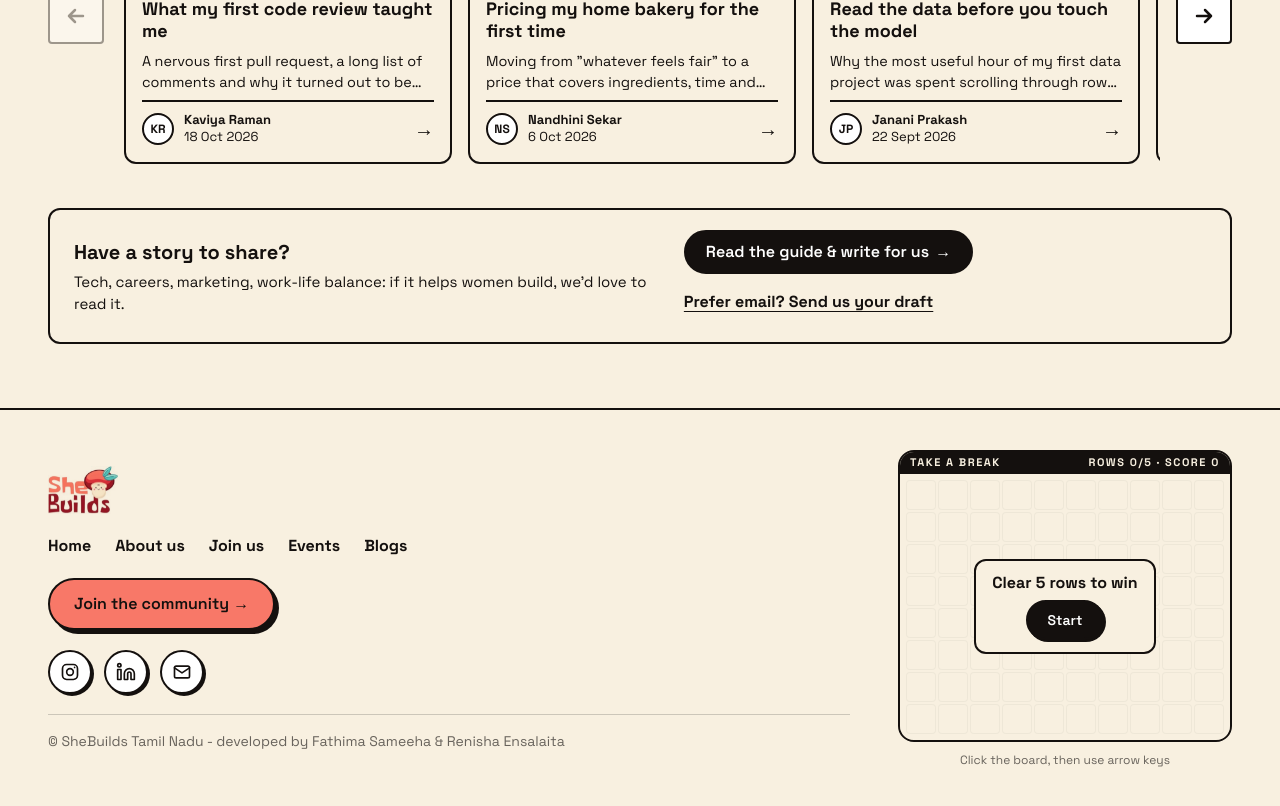
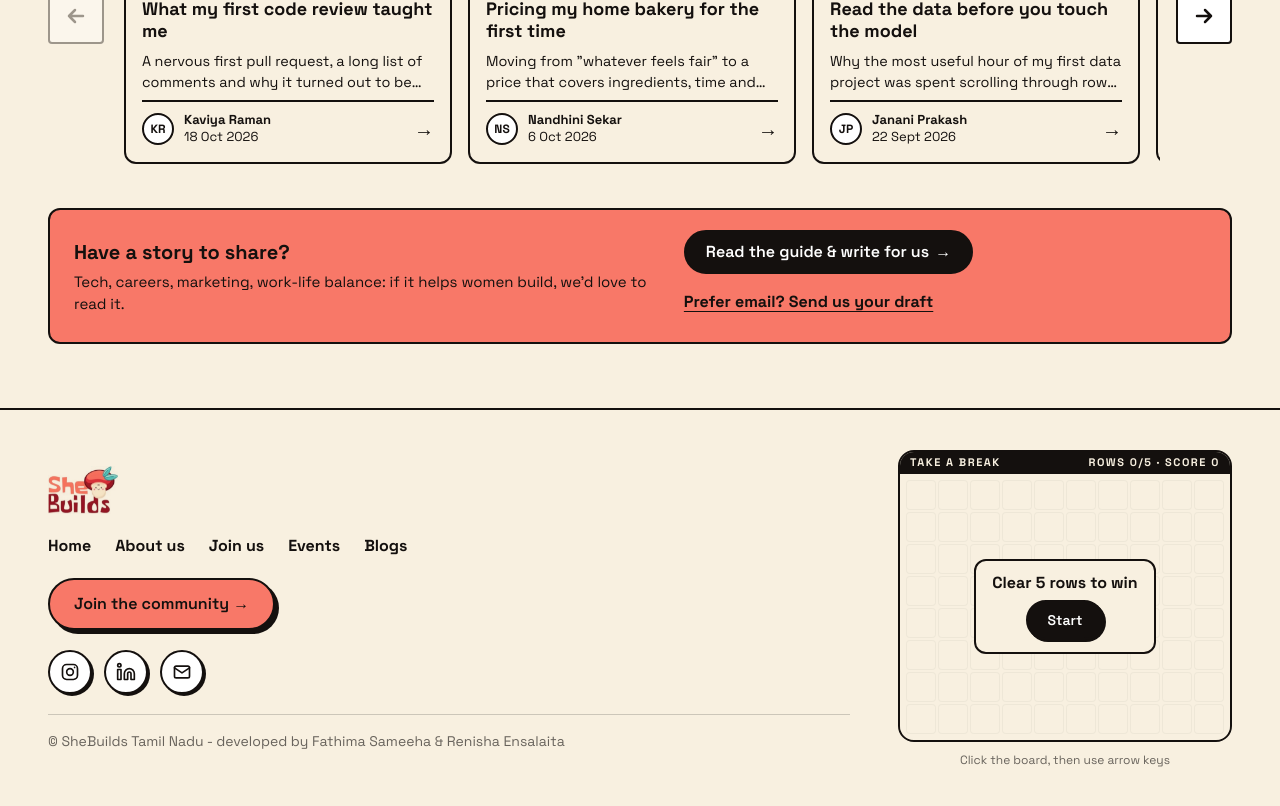
Before and after one commit to renisha18/sheBuildsTN, a React (Vite) app: page /#home in a window 1280 px wide. Shown: the part 4671-5477 px from the top of the page. Built offline with nearby package versions, Linux system fonts and the light colour scheme.

Commit message:
contribute box changes

```diff
--- /dev/null
+++ b/src/components/ContributeBox.css
@@ -0,0 +1,51 @@
+/* The "contribute" box (ContributeBox.jsx): the same colour as the "Join the community" button
+   (--color-accent), ink border and text, hard shadow. Stacks on phones, one row from md. */
+.contribute-box {
+  display: flex;
+  flex-direction: column;
+  align-items: flex-start;
+  gap: 1rem;
+  margin-top: 2rem;
+  padding: 1.25rem 1.5rem;
+  border: 2px solid var(--color-ink);
+  border-radius: var(--radius-md);
+  background: var(--color-accent);
+  box-shadow: var(--shadow-brutal);
+  color: var(--color-ink);
+  font-family: var(--font-body);
+}
+
+@media (width >= 48rem) {
+  .contribute-box {
+    flex-direction: row;
+    align-items: center;
+    justify-content: space-between;
+    gap: 1.5rem;
+  }
+}
+
+.contribute-box__text {
+  min-width: 0;
+}
+
+.contribute-box__title {
+  margin: 0 0 0.25rem;
+  font-family: var(--font-display);
+  font-size: 1.25rem;
+  font-weight: 700;
+  color: var(--color-ink);
+}
+
+.contribute-box__copy {
+  margin: 0;
+  font-size: 0.9375rem;
+  color: var(--color-ink);
+}
+
+.contribute-box__actions {
+  display: flex;
+  flex-wrap: wrap;
+  align-items: center;
+  gap: 0.5rem 1.25rem;
+  min-width: 0;
+}
--- /dev/null
+++ b/src/components/ContributeBox.jsx
@@ -0,0 +1,45 @@
+import './ContributeBox.css'
+// The black pill and the plain text link come from the Blogs styles
+import '../sections/blogs/Blogs.css'
+
+const NewTab = () => <span className="blogs__sr-only"> (opens in a new tab)</span>
+
+/**
+ * The "contribute" box: coral card, ink border, hard shadow, a black pill link. Used at the end of
+ * the All events timeline and as the Blogs "write for us" strip, so the two always match.
+ * title          the box's first line
+ * titleAs        its element: 'p' (default), 'h2', 'h3' ...
+ * text           optional line under the title
+ * linkLabel/href the pill (opens in a new tab)
+ * secondaryLabel/secondaryHref  optional plain link next to the pill (opens in a new tab)
+ * className      extra classes for placement
+ */
+export default function ContributeBox({ title, titleAs: Title = 'p', text, linkLabel, href, secondaryLabel, secondaryHref, className = '' }) {
+  return (
+    <div className={`contribute-box ${className}`.trim()}>
+      <div className="contribute-box__text">
+        <Title className="contribute-box__title">{title}</Title>
+        {text && <p className="contribute-box__copy">{text}</p>}
+      </div>
+      <div className="contribute-box__actions">
+        {/* Long label: allow it to wrap inside the pill on narrow phones instead of overflowing */}
+        <a
+          href={href}
+          target="_blank"
+          rel="noopener noreferrer"
+          className="blogs__pill blogs__pill--ink"
+          style={{ whiteSpace: 'normal', textAlign: 'center' }}
+        >
+          {linkLabel} <span aria-hidden="true">→</span>
+          <NewTab />
+        </a>
+        {secondaryLabel && secondaryHref && (
+          <a href={secondaryHref} target="_blank" rel="noopener noreferrer" className="blogs__text-link">
+            {secondaryLabel}
+            <NewTab />
+          </a>
+        )}
+      </div>
+    </div>
+  )
+}
--- a/src/sections/blogs/Blogs.css
+++ b/src/sections/blogs/Blogs.css
@@ -540,52 +540,6 @@ a.blogs__pill {
   text-decoration: none;
 }
 
-/* ---------- Write for us strip ---------- */
-.blogs__write {
-  display: flex;
-  flex-direction: column;
-  align-items: flex-start;
-  gap: 1rem;
-  margin-top: 2rem;
-  padding: 1.25rem 1.5rem;
-  border: 2px solid var(--color-ink);
-  border-radius: var(--radius-md);
-  background: var(--color-background);
-  box-shadow: var(--shadow-brutal);
-}
-
-@media (width >= 48rem) {
-  .blogs__write {
-    flex-direction: row;
-    align-items: center;
-    justify-content: space-between;
-    gap: 1.5rem;
-  }
-}
-
-.blogs__write-text {
-  min-width: 0;
-}
-
-.blogs__write-heading {
-  margin: 0 0 0.25rem;
-  font-family: var(--font-display);
-  font-size: 1.25rem;
-  font-weight: 700;
-}
-
-.blogs__write-copy {
-  margin: 0;
-  font-size: 0.9375rem;
-}
-
-.blogs__write-actions {
-  display: flex;
-  flex-wrap: wrap;
-  align-items: center;
-  gap: 0.5rem 1.25rem;
-}
-
 .blogs__text-link,
 .blogs__back {
   display: inline-flex;
--- a/src/sections/blogs/WriteForUs.jsx
+++ b/src/sections/blogs/WriteForUs.jsx
@@ -1,10 +1,11 @@
 import { GUIDE_URL, SUBMIT_BLOG_URL } from './blogsData.js'
+import ContributeBox from '../../components/ContributeBox.jsx'
 
 const NewTab = () => <span className="blogs__sr-only"> (opens in a new tab)</span>
 
 // The site only links to the written guide (CONTRIBUTING.md), never straight into GitHub's editor.
 // Falls back to the email draft if REPO_URL is ever cleared (blogsData.js).
-// "button": the black pill on its own. "strip": a cream card inviting contributions.
+// "button": the black pill on its own. "strip": the shared contribute box (ContributeBox).
 export default function WriteForUs({ variant = 'strip', headingLevel = 3 }) {
   const primaryHref = GUIDE_URL ?? SUBMIT_BLOG_URL
 
@@ -17,33 +18,15 @@ export default function WriteForUs({ variant = 'strip', headingLevel = 3 }) {
     )
   }
 
-  const Heading = `h${headingLevel}`
-
   return (
-    <div className="blogs__write">
-      <div className="blogs__write-text">
-        <Heading className="blogs__write-heading">Have a story to share?</Heading>
-        <p className="blogs__write-copy">Tech, careers, marketing, work-life balance: if it helps women build, we'd love to read it.</p>
-      </div>
-      <div className="blogs__write-actions">
-        {/* Long label: allow it to wrap inside the pill on narrow phones instead of overflowing */}
-        <a
-          href={primaryHref}
-          target="_blank"
-          rel="noopener noreferrer"
-          className="blogs__pill blogs__pill--ink"
-          style={{ whiteSpace: 'normal', textAlign: 'center' }}
-        >
-          {GUIDE_URL ? 'Read the guide & write for us' : 'Write for SheBuilds'} <span aria-hidden="true">→</span>
-          <NewTab />
-        </a>
-        {GUIDE_URL && (
-          <a href={SUBMIT_BLOG_URL} target="_blank" rel="noopener noreferrer" className="blogs__text-link">
-            Prefer email? Send us your draft
-            <NewTab />
-          </a>
-        )}
-      </div>
-    </div>
+    <ContributeBox
+      title="Have a story to share?"
+      titleAs={`h${headingLevel}`}
+      text="Tech, careers, marketing, work-life balance: if it helps women build, we'd love to read it."
+      linkLabel={GUIDE_URL ? 'Read the guide & write for us' : 'Write for SheBuilds'}
+      href={primaryHref}
+      secondaryLabel={GUIDE_URL ? 'Prefer email? Send us your draft' : null}
+      secondaryHref={GUIDE_URL ? SUBMIT_BLOG_URL : null}
+    />
   )
 }
--- a/src/sections/events/EventsTimeline.css
+++ b/src/sections/events/EventsTimeline.css
@@ -247,20 +247,10 @@
   outline-offset: 2px;
 }
 
-.tl__add {
+/* The contribute box (components/ContributeBox) at the end, lined up with the cards */
+.tl .tl__contribute {
   position: relative;
   margin: 2.5rem 0 0 var(--tl-card-x);
-  padding: 1rem 1.25rem;
-  border: 2px dashed var(--color-ink);
-  border-radius: var(--radius-md);
-  background: var(--color-background);
-  font-family: var(--font-body);
-}
-
-.tl__add-text {
-  margin: 0 0 0.25rem;
-  font-weight: 600;
-  color: var(--color-ink);
 }
 
 /* ---------- Phones (below 640px): no date column, spine at the left edge ---------- */
--- a/src/sections/events/EventsTimeline.jsx
+++ b/src/sections/events/EventsTimeline.jsx
@@ -3,6 +3,7 @@ import { ADD_EVENT_URL, INSTAGRAM_URL } from './eventsData.js'
 import { countLabel, dateLabel, yearId } from './eventTimeline.js'
 import { eventLink } from './eventDates.js'
 import { tagLabel } from './eventTags.js'
+import ContributeBox from '../../components/ContributeBox.jsx'
 import './EventsTimeline.css'
 
 // Existing coral pill button (same look as the event card's View Event button)
@@ -130,13 +131,13 @@ export default function EventsTimeline({ upcoming, past }) {
         </section>
       ))}
 
-      <div className="tl__add">
-        <p className="tl__add-text">Want to add your chapter’s event?</p>
-        <a href={ADD_EVENT_URL} target="_blank" rel="noopener noreferrer" className="tl__link">
-          Add it with a pull request <span aria-hidden="true">→</span>
-          <span className="sr-only"> (opens in a new tab)</span>
-        </a>
-      </div>
+      {/* Same box as the Blogs "write for us" strip; lined up with the cards */}
+      <ContributeBox
+        title="Want to add your chapter’s event?"
+        linkLabel="Add it with a pull request"
+        href={ADD_EVENT_URL}
+        className="tl__contribute"
+      />
     </div>
   )
 }
```
